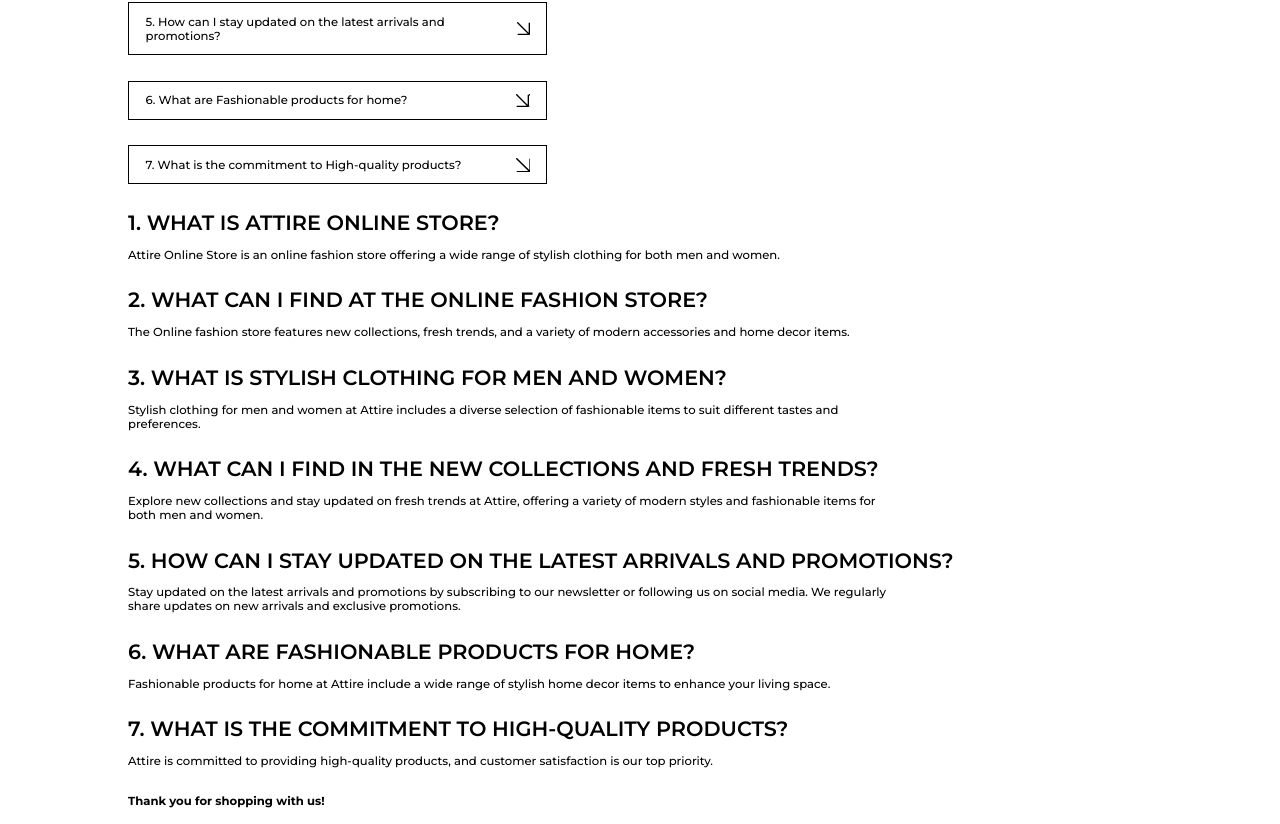
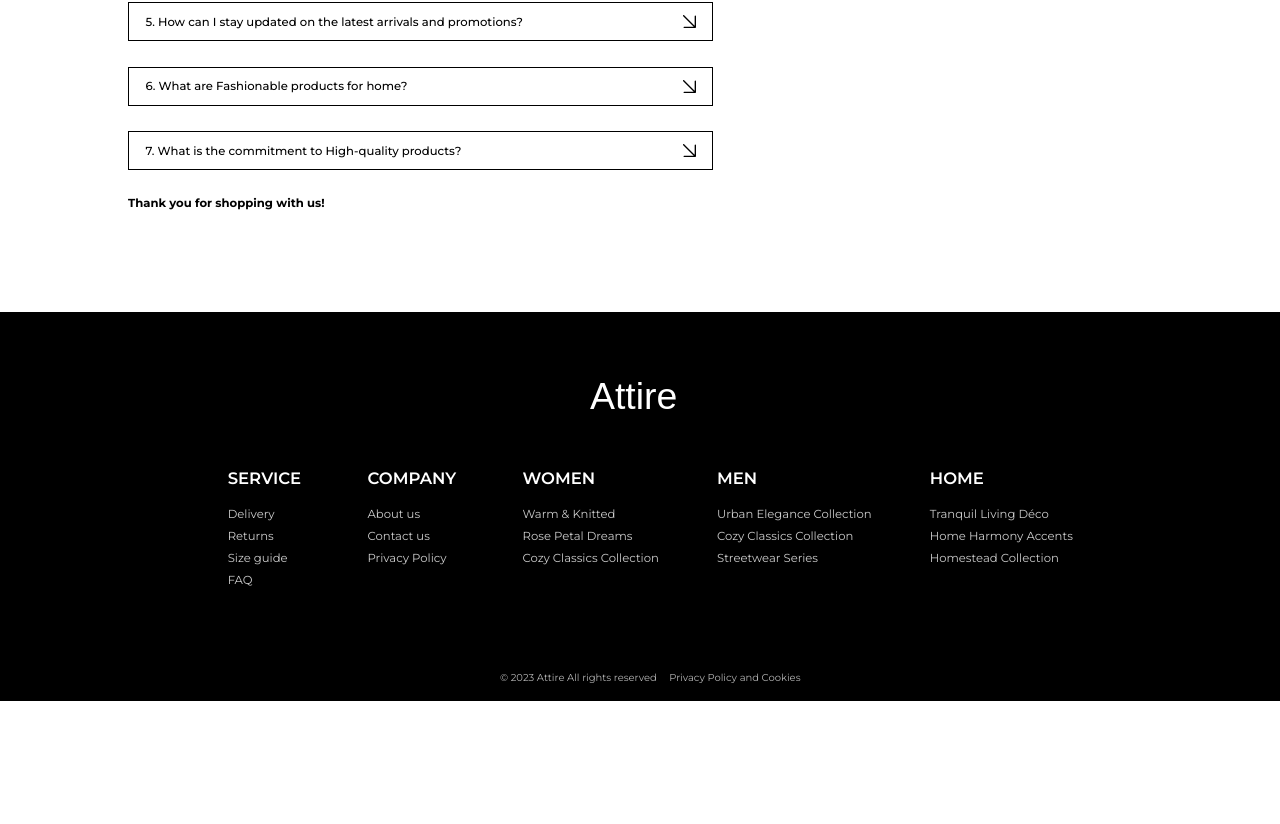
Before and after one commit to alyonashunevych/Attire, a React (Create React App) app: page /faq in a window 1280 px wide. Shown: the part 476-1300 px from the top of the page. After the commit the page ends 1177 px from the top, so only its background shows below. Built offline with nearby package versions, Linux system fonts and the light colour scheme; the HTML template or start-up script is replaced by a standard one; a web font is replaced by a local one.

Commit message:
Changes in styles

```diff
--- a/src/components/pages/FAQ.js
+++ b/src/components/pages/FAQ.js
@@ -14,74 +14,46 @@
                 <div className="delmain">
                     <h1 className='title_MA40_Faq'>Frequently Asked Questions (FAQ)</h1>
                     <div className='faq-question'>
-                        <div className='acc_butt'>
+                        <div className='acc_butt2'>
                             <p className='login_text'>1. What is Attire Online Store?</p>
                             <div className='arrow_login' />
                         </div>
                     </div>
                     <div className='faq-question'>
-                        <div className='acc_butt'>
+                        <div className='acc_butt2'>
                             <p className='login_text'>2. What can I find at the Online fashion store?</p>
                             <div className='arrow_login' />
                         </div>
                     </div>
                     <div className='faq-question'>
-                        <div className='acc_butt'>
+                        <div className='acc_butt2'>
                             <p className='login_text'>3. What is Stylish clothing for men and women?</p>
                             <div className='arrow_login' />
                         </div>
                     </div>
                     <div className='faq-question'>
-                        <div className='acc_butt'>
+                        <div className='acc_butt2'>
                             <p className='login_text'>4. What can I find in the new collections and fresh trends?</p>
                             <div className='arrow_login' />
                         </div>
                     </div>
                     <div className='faq-question'>
-                        <div className='acc_butt'>
+                        <div className='acc_butt2'>
                             <p className='login_text'>5. How can I stay updated on the latest arrivals and promotions?</p>
                             <div className='arrow_login' />
                         </div>
                     </div>
                     <div className='faq-question'>
-                        <div className='acc_butt'>
+                        <div className='acc_butt2'>
                             <p className='login_text'>6. What are Fashionable products for home?</p>
                             <div className='arrow_login' />
                         </div>
                     </div>
                     <div className='faq-question'>
-                        <div className='acc_butt'>
+                        <div className='acc_butt2'>
                             <p className='login_text'>7. What is the commitment to High-quality products?</p>
                             <div className='arrow_login' />
                         </div>
-                    </div>
-                    <div className='faq-question'>
-                        <p className='ques'>1. What is Attire Online Store?</p>
-                        <p className='answ'>Attire Online Store is an online fashion store offering a wide range of stylish clothing for both men and women.</p>
-                    </div>
-                    <div className='faq-question'>
-                        <p className='ques'>2. What can I find at the Online fashion store?</p>
-                        <p className='answ'>The Online fashion store features new collections, fresh trends, and a variety of modern accessories and home decor items.</p>
-                    </div>
-                    <div className='faq-question'>
-                        <p className='ques'>3. What is Stylish clothing for men and women?</p>
-                        <p className='answ'>Stylish clothing for men and women at Attire includes a diverse selection of fashionable items to suit different tastes and preferences.</p>
-                    </div>
-                    <div className='faq-question'>
-                        <p className='ques'>4. What can I find in the new collections and fresh trends?</p>
-                        <p className='answ'>Explore new collections and stay updated on fresh trends at Attire, offering a variety of modern styles and fashionable items for both men and women.</p>
-                    </div>
-                    <div className='faq-question'>
-                        <p className='ques'>5. How can I stay updated on the latest arrivals and promotions?</p>
-                        <p className='answ'>Stay updated on the latest arrivals and promotions by subscribing to our newsletter or following us on social media. We regularly share updates on new arrivals and exclusive promotions.</p>
-                    </div>
-                    <div className='faq-question'>
-                        <p className='ques'>6. What are Fashionable products for home?</p>
-                        <p className='answ'>Fashionable products for home at Attire include a wide range of stylish home decor items to enhance your living space.</p>
-                    </div>
-                    <div className='faq-question'>
-                        <p className='ques'>7. What is the commitment to High-quality products?</p>
-                        <p className='answ'>Attire is committed to providing high-quality products, and customer satisfaction is our top priority.</p>
                     </div>
                     <div className='faq-question'>
                         <p className="thanks">Thank you for shopping with us!</p>
--- a/src/index.css
+++ b/src/index.css
@@ -1106,15 +1106,28 @@
     justify-content: space-between;
     align-items: center;
     width: 30vw;
+    padding: 0.7vw 1.29vw;
+    border: 0.1vw solid #000;
+    cursor: pointer;
+}
+
+.acc_butt2 {
+    display: flex;
+    flex-direction: row;
+    justify-content: space-between;
+    align-items: center;
+    width: 43vw;
     padding: 0.9vw 1.29vw;
     border: 0.1vw solid #000;
+    cursor: pointer;
 }
 
 .arrow_login{
     background-image: url('/src/img/arrow.svg');
-    width: 1.03vw;
+    width: 1.04vw;
     height: 1.05vw;
     background-size: contain;
+    background-repeat: no-repeat;
 }
 
 .acc_box {
@@ -1137,7 +1150,7 @@
     color: black;
     font-weight: 500;
     font-size: 2.59vw;
-    margin-bottom: 4.55vw;
+    margin-bottom: 3vw;
     margin-top: -1vw;
 }
 
```
